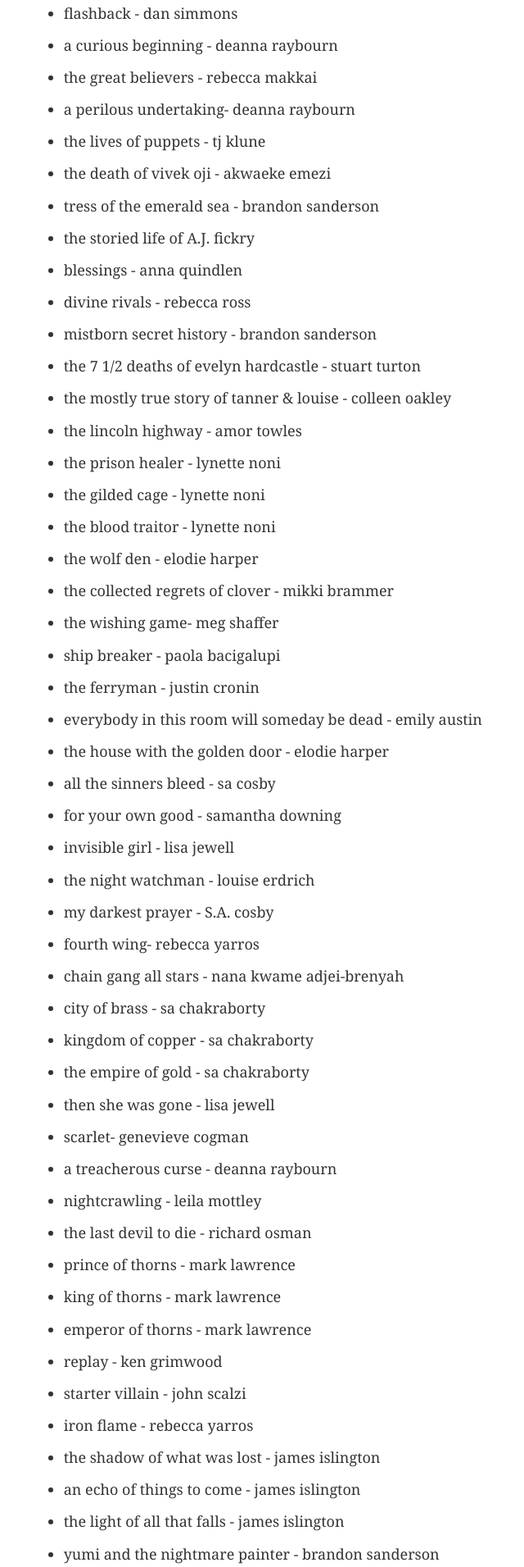
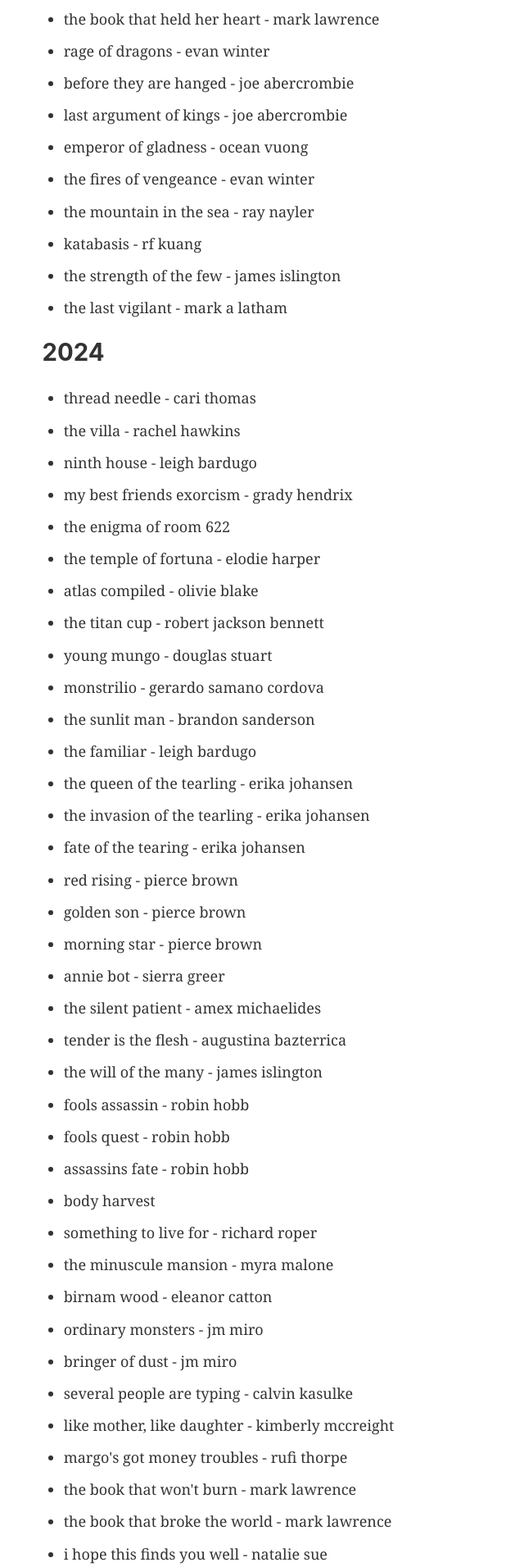
Before and after one commit to jakeols/ols-engineer, a Gatsby site: page /books in a window 1280 px wide. Shown: the part 889-2800 px from the top of the page at 82% size, without its empty margins (128-768 px from the left). Built offline with nearby package versions, Linux system fonts and the light colour scheme; Gatsby itself is replaced by a stand-in of ours.

Commit message:
Add reading list updates (#40)

```diff
--- a/src/pages/books.js
+++ b/src/pages/books.js
@@ -9,10 +9,75 @@ const BooksPage = () => (
     <h1>books</h1>
     <p>i've been meaning to keep a reading log, so here it is:</p>
     <p><i>(i read like most people watch tv)</i></p>
+    <h2>2025</h2>
+    <ul>
+      <li>wind and truth - brandon sanderson</li>
+      <li>onyx storm - rebecca yarros</li>
+      <li>the haar - david sodergren</li>
+      <li>blue sisters - coco mellors</li>
+      <li>elantris - brandon sanderson</li>
+      <li>the fragile threads of power - ve schwab</li>
+      <li>clockwork angel - cassandra clare</li>
+      <li>clockwork prince - cassandra clare</li>
+      <li>clockwork princess - cassandra clare</li>
+      <li>the bright sword - lev grossman</li>
+      <li>on earth we're briefly gorgeous - ocean vuong</li>
+      <li>shards of earth - adrian tchaikovsky</li>
+      <li>lords of uncreation - adrian tchaikovsky</li>
+      <li>the windup girl - paolo bacigalupi</li>
+      <li>the blade itself - joe abercrombie</li>
+      <li>the book that held her heart - mark lawrence</li>
+      <li>rage of dragons - evan winter</li>
+      <li>before they are hanged - joe abercrombie</li>
+      <li>last argument of kings - joe abercrombie</li>
+      <li>emperor of gladness - ocean vuong</li>
+      <li>the fires of vengeance - evan winter</li>
+      <li>the mountain in the sea - ray nayler</li>
+      <li>katabasis - rf kuang</li>
+      <li>the strength of the few - james islington</li>
+      <li>the last vigilant - mark a latham</li>
+    </ul>
     <h2>2024</h2>
     <ul>
       <li>thread needle - cari thomas</li>
       <li>the villa - rachel hawkins</li>
+      <li>ninth house - leigh bardugo</li>
+      <li>my best friends exorcism - grady hendrix</li>
+      <li>the enigma of room 622</li>
+      <li>the temple of fortuna - elodie harper</li>
+      <li>atlas compiled - olivie blake</li>
+      <li>the titan cup - robert jackson bennett</li>
+      <li>young mungo - douglas stuart</li>
+      <li>monstrilio - gerardo samano cordova</li>
+      <li>the sunlit man - brandon sanderson</li>
+      <li>the familiar - leigh bardugo</li>
+      <li>the queen of the tearling - erika johansen</li>
+      <li>the invasion of the tearling - erika johansen</li>
+      <li>fate of the tearing - erika johansen</li>
+      <li>red rising - pierce brown</li>
+      <li>golden son - pierce brown</li>
+      <li>morning star - pierce brown</li>
+      <li>annie bot - sierra greer</li>
+      <li>the silent patient - amex michaelides</li>
+      <li>tender is the flesh - augustina bazterrica</li>
+      <li>the will of the many - james islington</li>
+      <li>fools assassin - robin hobb</li>
+      <li>fools quest - robin hobb</li>
+      <li>assassins fate - robin hobb</li>
+      <li>body harvest</li>
+      <li>something to live for - richard roper</li>
+      <li>the minuscule mansion - myra malone</li>
+      <li>birnam wood - eleanor catton</li>
+      <li>ordinary monsters - jm miro</li>
+      <li>bringer of dust - jm miro</li>
+      <li>several people are typing - calvin kasulke</li>
+      <li>like mother, like daughter - kimberly mccreight</li>
+      <li>margo's got money troubles - rufi thorpe</li>
+      <li>the book that won't burn - mark lawrence</li>
+      <li>the book that broke the world - mark lawrence</li>
+      <li>i hope this finds you well - natalie sue</li>
+      <li>the wedding people - alison espach</li>
+      <li>trust - hernan diaz</li>
     </ul>
     <h2>2023</h2>
     <ul>
```
